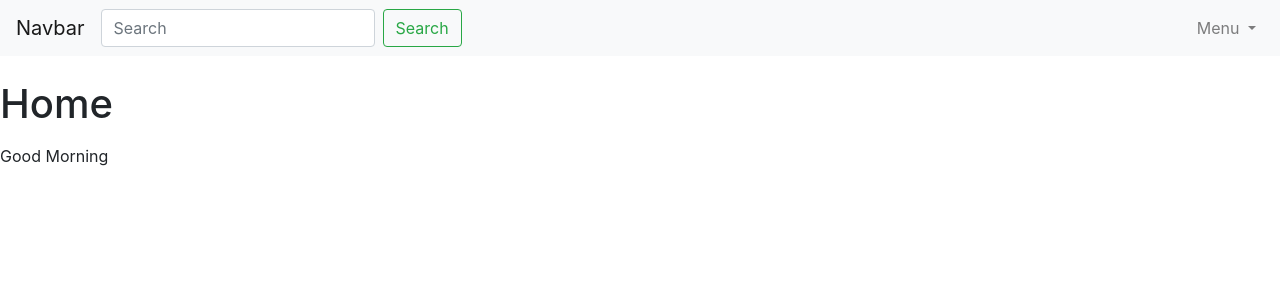
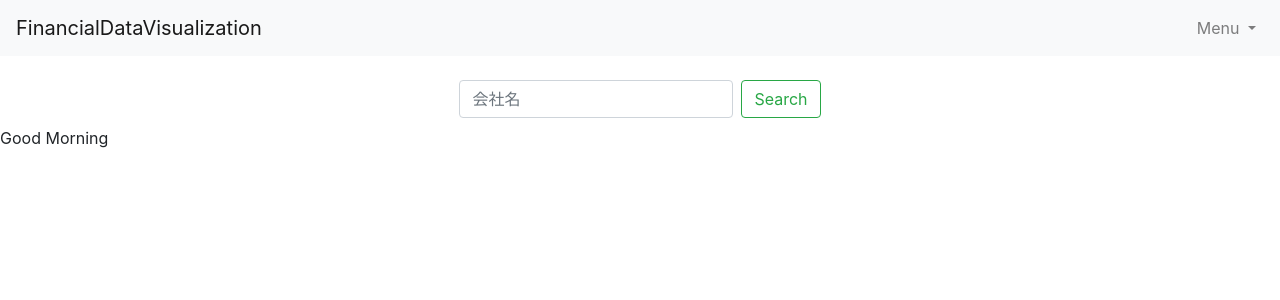
Before and after one commit to KeisukeArimoto/FinancialVisualization, a Django app: page /visualizeData/home in a window 1280 px wide. Shown: the top 300 px of the page. Run offline with Django 4.2, Linux system fonts and the light colour scheme.

Commit message:
ログアウト処理や画面遷移について修正

```diff
--- a/financialVisualization/accounts/urls.py
+++ b/financialVisualization/accounts/urls.py
@@ -5,7 +5,6 @@ app_name = 'accounts'
 
 urlpatterns = [
     path('', views.Login, name='Login'),
-    path('logout', views.Logout, name='Logout'),
     path('register', views.register, name='Register'),
     path('password/<str:token>', views.set_password, name='SetPassword')
 ]
--- a/financialVisualization/financialVisualization/settings.py
+++ b/financialVisualization/financialVisualization/settings.py
@@ -44,6 +44,8 @@ INSTALLED_APPS = [
 ]
 
 MIDDLEWARE = [
+    'global_login_required.GlobalLoginRequiredMiddleware',
+
     'django.middleware.security.SecurityMiddleware',
     'django.contrib.sessions.middleware.SessionMiddleware',
     'django.middleware.common.CommonMiddleware',
@@ -143,6 +145,10 @@ LOGIN_URL = '/login'
 LOGIN_REDIRECT_URL = '/#'
 LOGOUT_REDIRECT_URL = '/login'
 
+PUBLIC_PATHS = [
+    '/login/',
+]
+
 AUTH_USER_MODEL = 'accounts.CustomUser'
 
 EMAIL_HOST = 'smtp.gmail.com'
--- a/financialVisualization/templates/base.html
+++ b/financialVisualization/templates/base.html
@@ -21,7 +21,9 @@
   </head>
   <body>
     <nav class="navbar navbar-expand-lg navbar-light bg-light">
-      <a class="navbar-brand" href="#">Navbar</a>
+      <a class="navbar-brand" href="/visualizeData/home"
+        >FinancialDataVisualization</a
+      >
       <button
         class="navbar-toggler"
         type="button"
@@ -64,17 +66,6 @@
             </div>
           </li>
         </ul> -->
-        <form class="form-inline my-2 my-lg-0">
-          <input
-            class="form-control mr-sm-2"
-            type="search"
-            placeholder="Search"
-            aria-label="Search"
-          />
-          <button class="btn btn-outline-success my-2 my-sm-0" type="submit">
-            Search
-          </button>
-        </form>
         <ul class="navbar-nav ml-auto">
           <li class="nav-item navbar-nav dropdown">
             <a
@@ -92,9 +83,21 @@
               class="dropdown-menu dropdown-menu-right"
               aria-labelledby="navbarDropdown"
             >
-              <a class="dropdown-item" href="#">My Information</a>
+              <form action="" method="POST" name="form">
+                {% csrf_token %}
+                <input type="hidden" name="action" value="myinformation" />
+                <a class="dropdown-item" href="javascript:form[0].submit()"
+                  >My Information</a
+                >
+              </form>
               <div class="dropdown-divider"></div>
-              <a class="dropdown-item" href="logout">Log out</a>
+              <form action="" method="POST" name="form">
+                {% csrf_token %}
+                <input type="hidden" name="action" value="logout" />
+                <a class="dropdown-item" href="javascript:form[1].submit()"
+                  >Log out</a
+                >
+              </form>
             </div>
           </li>
         </ul>
--- a/financialVisualization/templates/visualizeData/home.html
+++ b/financialVisualization/templates/visualizeData/home.html
@@ -1,8 +1,18 @@
-{% extends 'base.html' %} {% block title %}
-<p>Home</p>
-{% endblock %}<br />
+{% extends 'base.html' %}<br />
+{% block title %} FinancialDataVisualization {% endblock %}<br />
 {% block header%}
-<p>Home</p>
+<form class="form-inline my-2 my-lg-0 justify-content-center">
+  {% csrf_token %}
+  <input
+    class="form-control mr-sm-2"
+    type="search"
+    placeholder="会社名"
+    aria-label="Search"
+  />
+  <button class="btn btn-outline-success my-2 my-sm-0" type="submit">
+    Search
+  </button>
+</form>
 {% endblock %}<br />
 {% block content%}
 <p>Good Morning</p>
--- a/financialVisualization/visualizeData/views.py
+++ b/financialVisualization/visualizeData/views.py
@@ -1,4 +1,5 @@
-from django.shortcuts import render
+from django.shortcuts import render, redirect
+from django.contrib.auth import logout
 
 from visualizeData import APP_LABEL
 
@@ -6,3 +7,11 @@ from visualizeData import APP_LABEL
 def Home(request):
     if request.method == 'GET':
         return render(request, '%s/home.html' % APP_LABEL)
+    elif request.method == 'POST':
+        if request.POST['action'] == 'myinformation':
+            # TODO 自分の情報管理ページへ移動
+            pass
+        if request.POST['action'] == 'logout':
+            logout(request)
+            return redirect('/login')
+        return render(request, '%s/home.html' % APP_LABEL)
```
Also changed, not shown: financialVisualization/accounts/views.py (+2 -9 lines).
